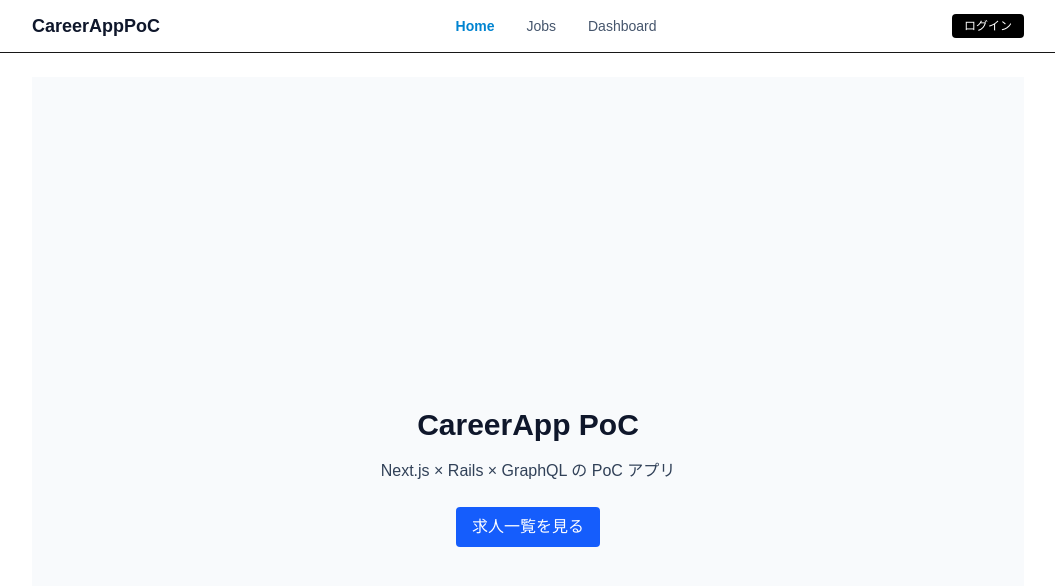
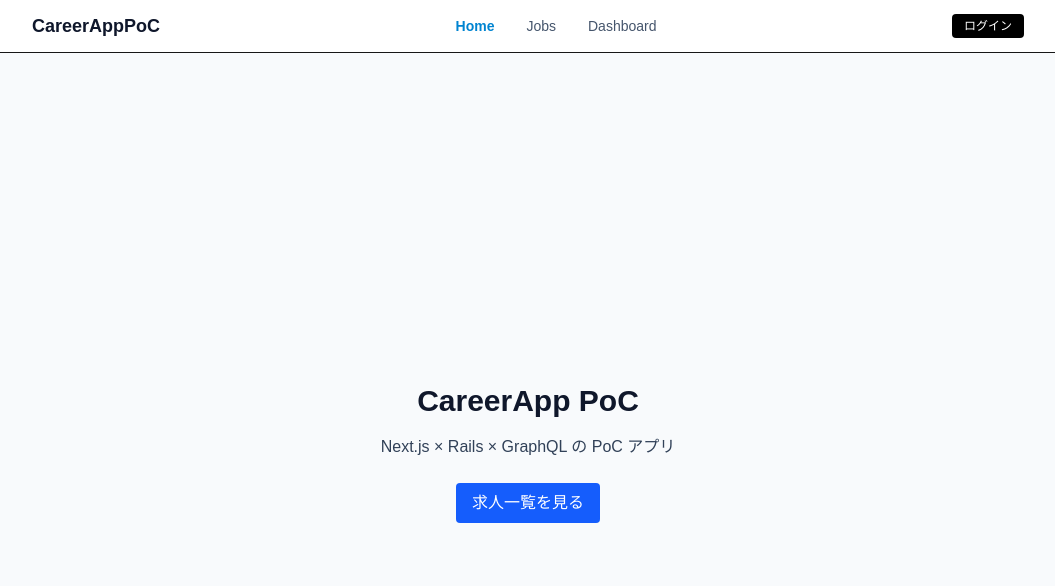
Before and after one commit to IWNFTH/careermap-poc, a Next.js app in the folder frontend/: page / in a window 1280 px wide. Shown: the top 586 px of the page, without its empty margins (112-1167 px from the left). Built offline with nearby package versions, Linux system fonts and the light colour scheme; no server answers.

Commit message:
CSS修正

```diff
--- a/frontend/src/app/layout.tsx
+++ b/frontend/src/app/layout.tsx
@@ -32,7 +32,7 @@ export default function RootLayout({
       >
         <Providers>
           <AppHeader />
-          <main className="mx-auto max-w-5xl px-4 py-6">{children}</main>
+          {children}
         </Providers>
       </body>
     </html>
```
